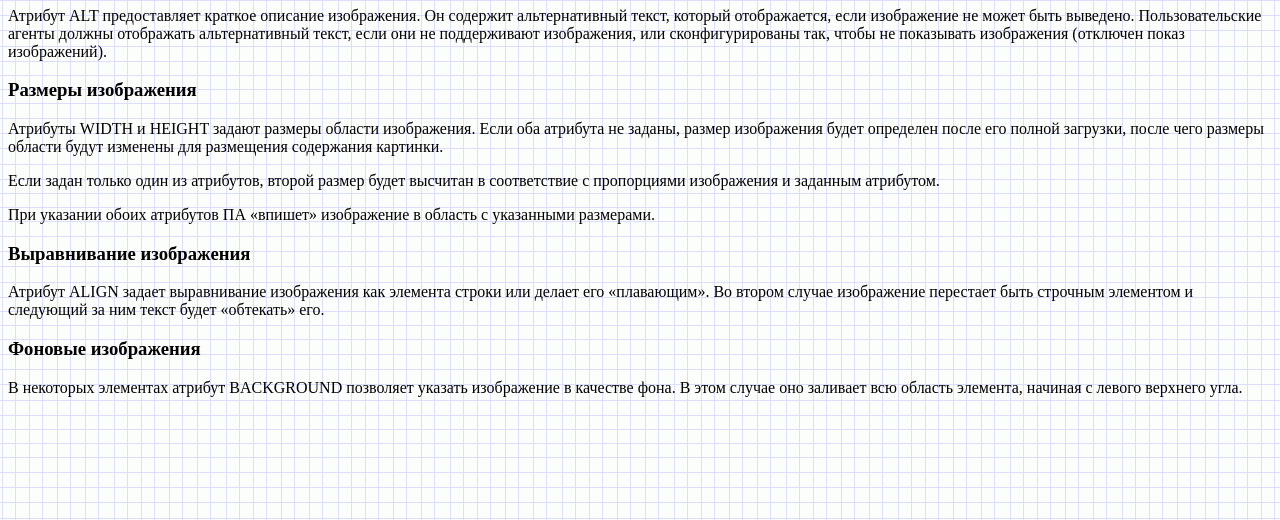
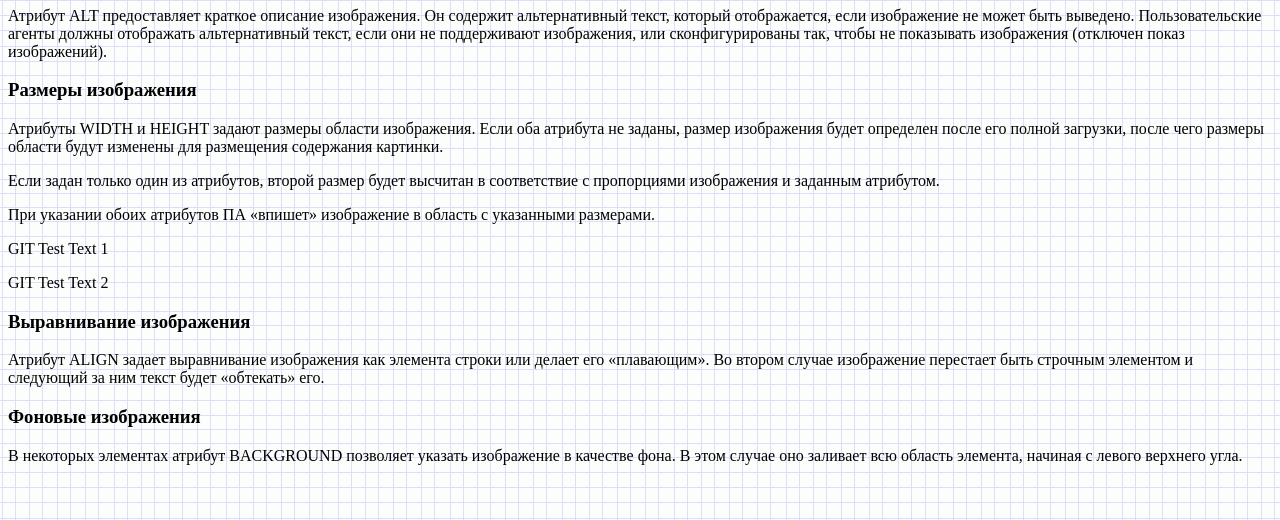
Before and after one commit to Serge-TTIT/GitTest1, a plain HTML site: page index.html in a window 1280 px wide. Shown: the part 280-800 px from the top of the page. Drawn offline with Linux system fonts and the light colour scheme.

Commit message:
Second commit

```diff
--- a/index.html
+++ b/index.html
@@ -19,6 +19,8 @@
 	<p>Атрибуты WIDTH и HEIGHT задают размеры области изображения. Если оба атрибута не заданы, размер изображения будет определен после его полной загрузки, после чего размеры области будут изменены для размещения содержания картинки.</p>
 	<p>Если задан только один из атрибутов, второй размер будет высчитан в соответствие с пропорциями изображения и заданным атрибутом.</p>
 	<p>При указании обоих атрибутов ПА «впишет» изображение в область с указанными размерами.</p>
+	<p>GIT Test Text 1</p>
+	<p>GIT Test Text 2</p>
 
 	<h3>Выравнивание изображения</h3>
 	<p>Атрибут ALIGN задает выравнивание изображения как элемента строки или делает его «плавающим». Во втором случае изображение перестает быть строчным элементом и следующий за ним текст будет «обтекать» его.</p>
```
